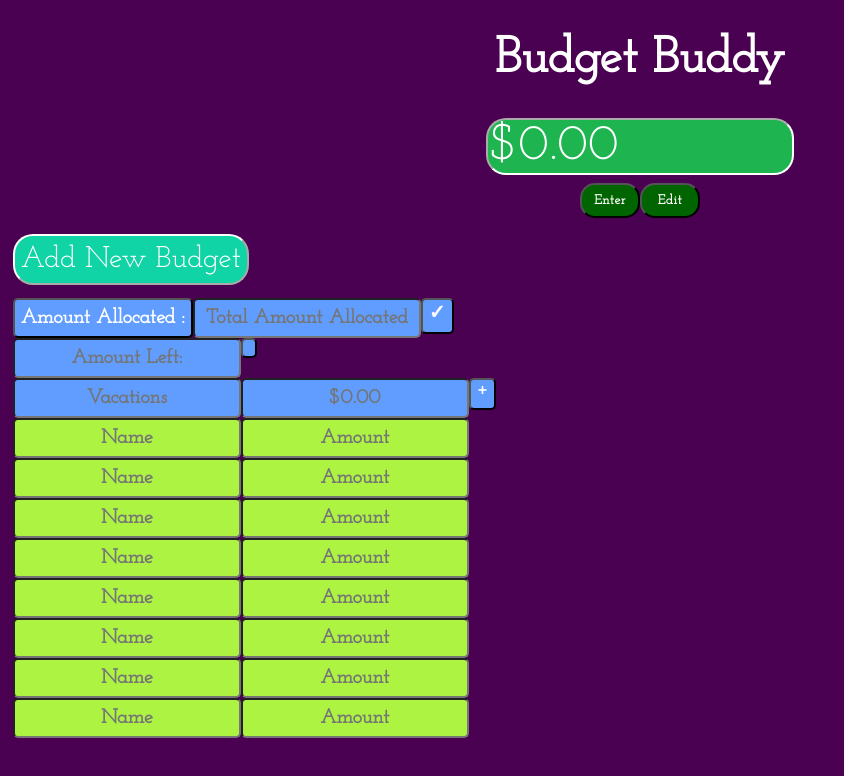
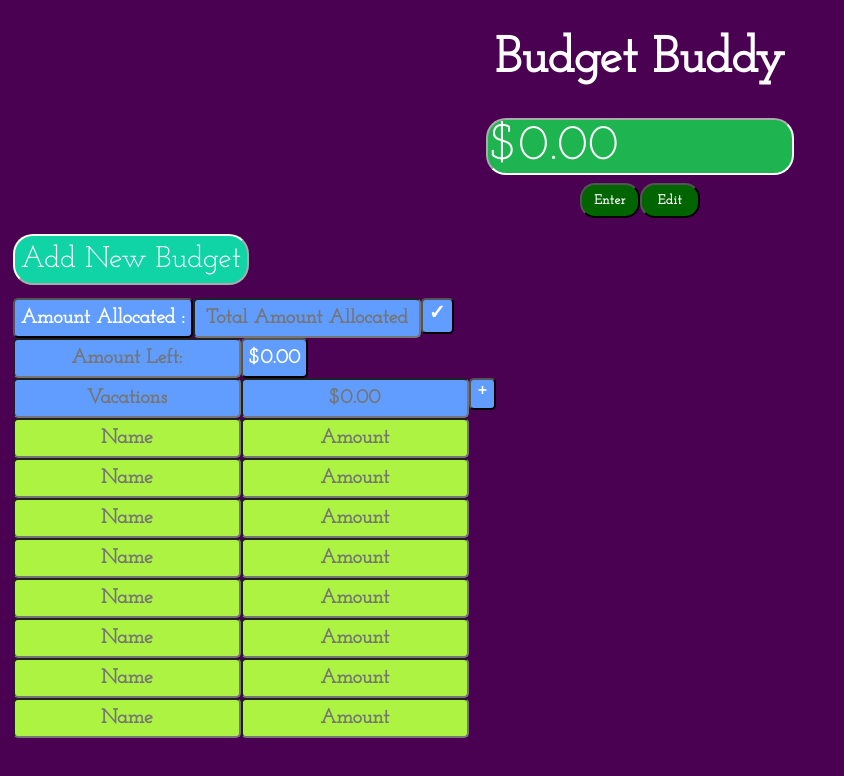
Before and after one commit to gauriramesh/budgetbuddy, a React (Create React App) app: page / in a window 1280 px wide. Shown: the top 776 px of the page, without its empty margins (0-844 px from the left). Built offline with nearby package versions, Linux system fonts and the light colour scheme.

Commit message:
Amount left button

```diff
--- a/src/App.js
+++ b/src/App.js
@@ -129,12 +129,13 @@ handleBudgetAllocation() {
             console.log(oldCurrency);
             let allocation = Number(element.replace(/[^0-9.||-]+/g, ""));
             console.log(allocation);
+            this.setState({amountAllocated: allocation.toString()})
+            console.log(this.state.amountAllocated);
             this.checkNegative();
             this.setState({overallBalance: (oldCurrency - allocation).toString()});
         }
     });
 }
-
 
 
 handleAddEntry() {
@@ -167,7 +168,7 @@ handleAddEntry() {
                 {this.state.showBudgets ? <Budget balance={this.state.overallBalance} handleBudgetAllocation={(e) => this.handleBudgetAllocation(e)}/> : null}
                 {
                     this.state.budgets.map((item) => (
-                        <Budget addEntry={this.handleAddEntry} entries={this.state.budgets.map((budget)=> budget.entries)} balance={this.state.overallBalance} handleBudgetAllocation={this.handleBudgetAllocation}/>
+                        <Budget amountAllocated={this.state.amountAllocated} addEntry={this.handleAddEntry} entries={this.state.budgets.map((budget)=> budget.entries)} balance={this.state.overallBalance} handleBudgetAllocation={this.handleBudgetAllocation}/>
                     ))
                 }
 
--- a/src/Budget.js
+++ b/src/Budget.js
@@ -4,7 +4,7 @@ function Budget(props) {
         return (
             <div>
                 <BudgetAllocation handleBudgetAllocation={props.handleBudgetAllocation}/>
-                <BalanceTracking/>
+                <BalanceTracking amountAllocated={props.amountAllocated}/>
                 <BudgetTitle balance={props.balance} addEntry={props.addEntry}/>
                 <CategoryEntry color="#adf442"/>
                 <CategoryEntry color="#adf442"/>
@@ -38,7 +38,7 @@ function BalanceTracking(props) {
     return(
         <div>
             <input className="BudgetTitle" placeholder="Amount Left:" />
-            <button className="Entry"/>
+            <button className="Entry">{props.amountAllocated}</button>
         </div>
     );
 }
```
